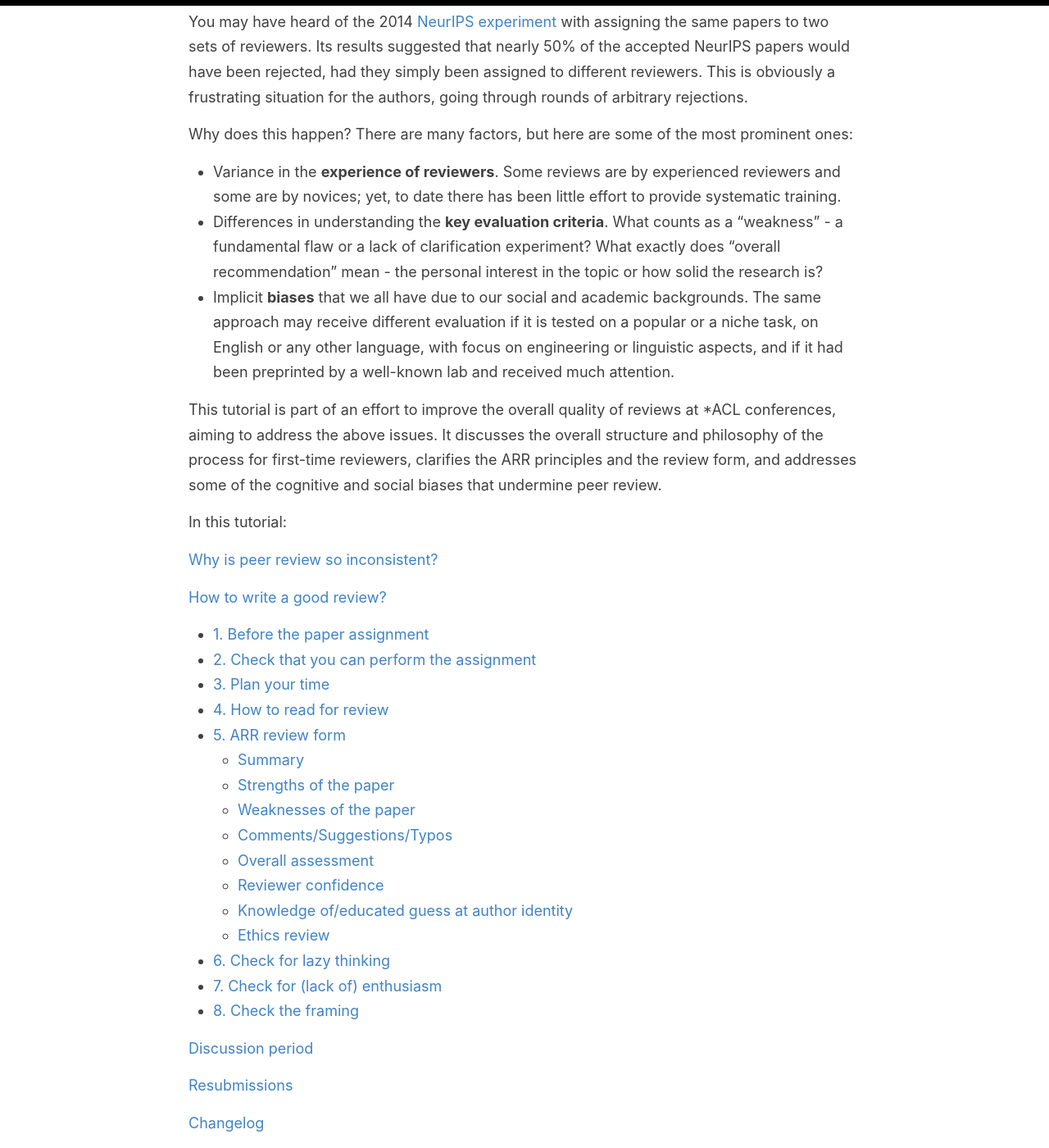
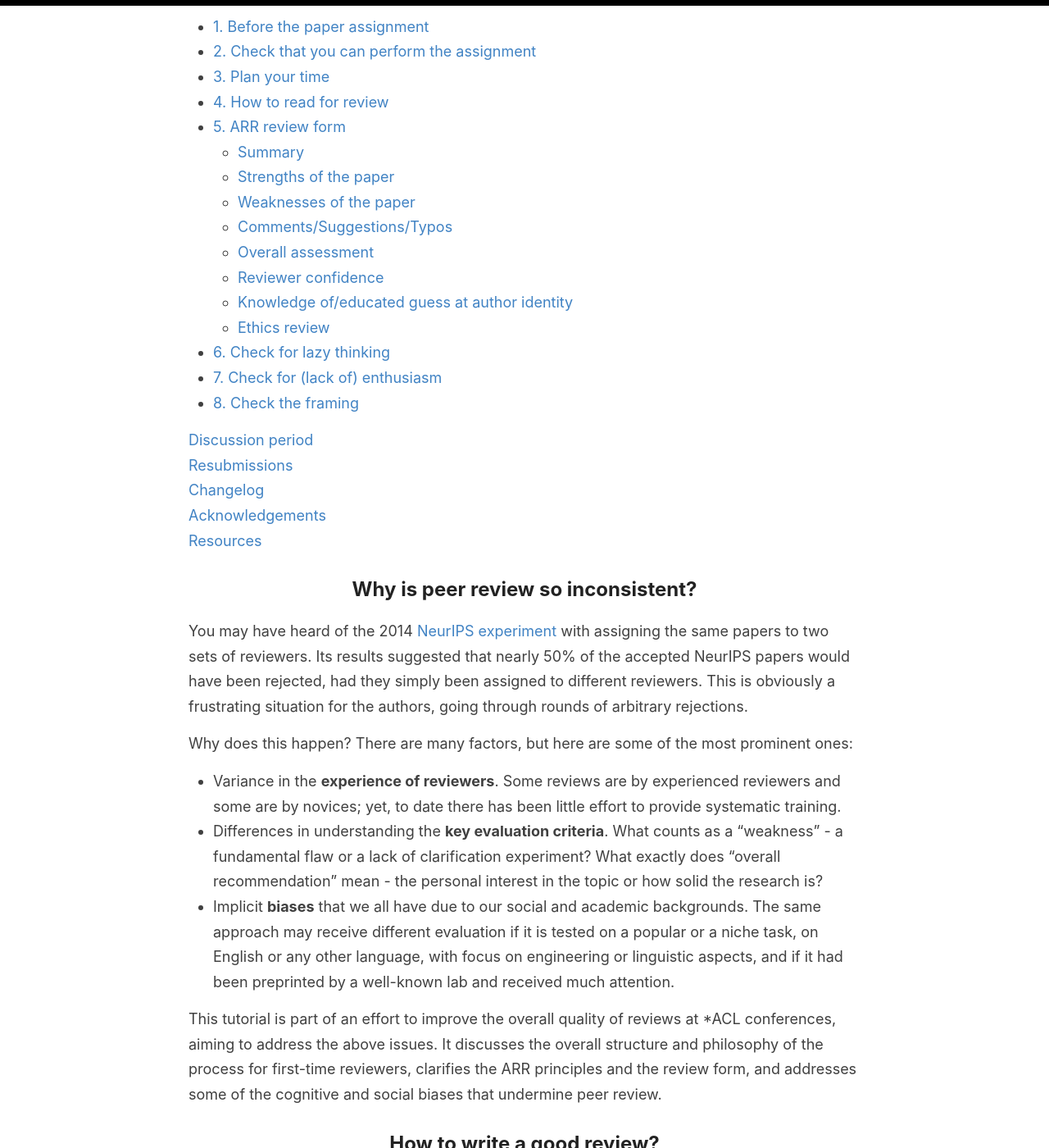
Before and after one commit to amitmerchant1990/reverie, a Jekyll site: the page built from reviewertutorial.md, in a window 1280 px wide and 1400 px high, scrolled down 593 px. Shown: the whole window at 82% size. Built offline with Jekyll 4.4.1, drawn with Linux system fonts in a browser that asks for light colours; some of the changed lines change nothing that is shown; some of the changed text lies outside the part shown.

Commit message:
minor styling tweaks

```diff
--- a/reviewertutorial.md
+++ b/reviewertutorial.md
@@ -4,25 +4,11 @@
 permalink: /reviewertutorial
 ---
 
-# How to review for ACL Rolling Review
+<p align="center" style="font-style: italic">Anna Rogers, Isabelle Augenstein</p>
 
-_Anna Rogers, Isabelle Augenstein_
-
-Version 0.1, 02.11.2021
+<p align="center">Version 0.1, 02.11.2021</p>
 
 The ARR peer review tutorial is a work-in-progress, and will be updated as ARR evolves. Before starting an assignment, the reviewers should always check whether the version they are familiar with is still the current one; if not, please see the [changelog](#changelog) for what sections you should revisit.
-
-## Why is peer review so inconsistent?
-
-You may have heard of the 2014 [NeurIPS experiment](https://arxiv.org/abs/2109.09774) with assigning the same papers to two sets of reviewers. Its results suggested that nearly 50% of the accepted NeurIPS papers would have been rejected, had they simply been assigned to different reviewers. This is obviously a frustrating situation for the authors, going through rounds of arbitrary rejections.
-
-Why does this happen? There are many factors, but here are some of the most prominent ones:
-
-* Variance in the **experience of reviewers**. Some reviews are by experienced reviewers and some are by novices; yet, to date there has been little effort to provide systematic training.
-* Differences in understanding the **key evaluation criteria**. What counts as a "weakness" - a fundamental flaw or a lack of clarification experiment? What exactly does "overall recommendation" mean - the personal interest in the topic or how solid the research is?
-* Implicit **biases** that we all have due to our social and academic backgrounds. The same approach may receive different evaluation if it is tested on a popular or a niche task, on English or any other language, with focus on engineering or linguistic aspects, and if it had been preprinted by a well-known lab and received much attention.
-
-This tutorial is part of an effort to improve the overall quality of reviews at *ACL conferences, aiming to address the above issues. It discusses the overall structure and philosophy of the process for first-time reviewers, clarifies the ARR principles and the review form, and addresses some of the cognitive and social biases that undermine peer review.
 
 In this tutorial:
 
@@ -46,16 +32,23 @@
 > - [7. Check for (lack of) enthusiasm](#7-check-for--lack-of--enthusiasm)
 > - [8. Check the framing](#8-check-the-framing)
 >
-> [Discussion period](#discussion-period)
->
-> [Resubmissions](#resubmissions)
->
-> [Changelog](#changelog)
->
-> [Acknowledgements](#acknowledgements)
->
+> [Discussion period](#discussion-period)<br/>
+> [Resubmissions](#resubmissions)<br/>
+> [Changelog](#changelog) <br/>
+> [Acknowledgements](#acknowledgements) <br/>
 > [Resources](#resources)
 
+## Why is peer review so inconsistent?
+
+You may have heard of the 2014 [NeurIPS experiment](https://arxiv.org/abs/2109.09774) with assigning the same papers to two sets of reviewers. Its results suggested that nearly 50% of the accepted NeurIPS papers would have been rejected, had they simply been assigned to different reviewers. This is obviously a frustrating situation for the authors, going through rounds of arbitrary rejections.
+
+Why does this happen? There are many factors, but here are some of the most prominent ones:
+
+* Variance in the **experience of reviewers**. Some reviews are by experienced reviewers and some are by novices; yet, to date there has been little effort to provide systematic training.
+* Differences in understanding the **key evaluation criteria**. What counts as a "weakness" - a fundamental flaw or a lack of clarification experiment? What exactly does "overall recommendation" mean - the personal interest in the topic or how solid the research is?
+* Implicit **biases** that we all have due to our social and academic backgrounds. The same approach may receive different evaluation if it is tested on a popular or a niche task, on English or any other language, with focus on engineering or linguistic aspects, and if it had been preprinted by a well-known lab and received much attention.
+
+This tutorial is part of an effort to improve the overall quality of reviews at *ACL conferences, aiming to address the above issues. It discusses the overall structure and philosophy of the process for first-time reviewers, clarifies the ARR principles and the review form, and addresses some of the cognitive and social biases that undermine peer review.
 
 ## How to write a good review?
 
```
